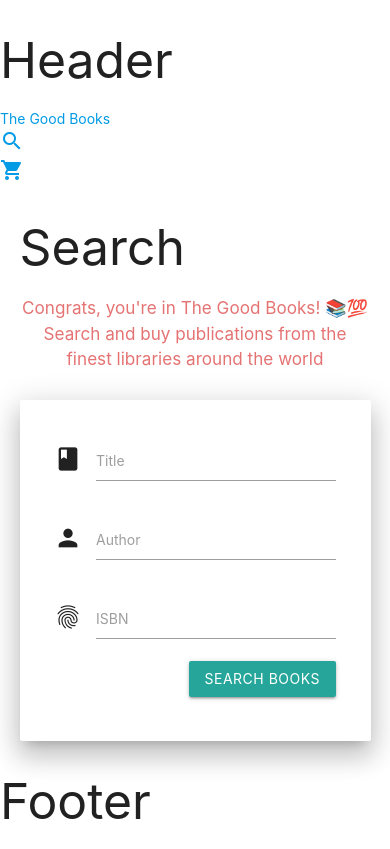
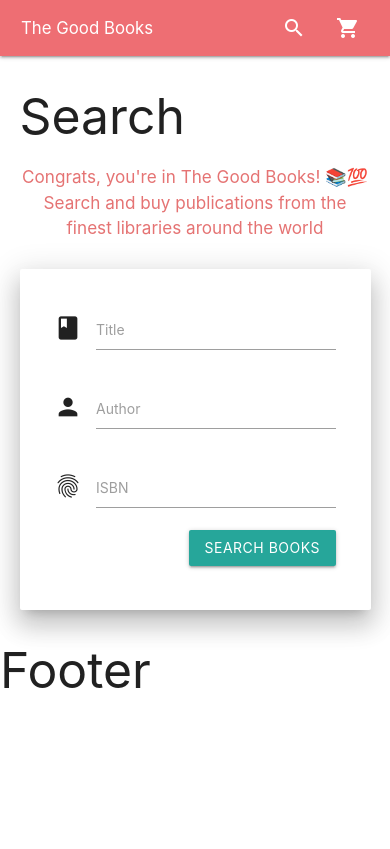
Before and after one commit to niiccolas/the-good-books, an Angular app: page /search in a window 390 px wide. Built offline with nearby package versions, Linux system fonts and the light colour scheme.

Commit message:
Style Header component with responsive capability

```diff
--- a/src/app/components/header/header.component.html
+++ b/src/app/components/header/header.component.html
@@ -1,5 +1,14 @@
-<h2>Header</h2>
-
-<div><a routerLink="/search">The Good Books</a></div>
-<div><a routerLink="/search"><i class="material-icons">search</i></a></div>
-<div><a routerLink="/cart"><i class="material-icons">shopping_cart</i></a></div>
+<nav>
+  <div class="nav-wrapper">
+    <a routerLink="/search" class="brand-logo left">The Good Books</a>
+    <ul id="nav-mobile" class="right">
+      <li class="waves-effect"><a routerLink="/search"><i class="material-icons">search</i></a></li>
+      <li class="waves-effect">
+        <a routerLink="/cart">
+          <i class="material-icons left">shopping_cart</i>
+          <span class="hide-on-small-and-down">0 items</span>
+        </a>
+      </li>
+    </ul>
+  </div>
+</nav>
--- a/src/app/components/header/header.component.sass
+++ b/src/app/components/header/header.component.sass
@@ -0,0 +1,8 @@
+.brand-logo
+  margin-left: 1rem
+  font-size: 1.8rem
+
+// Reduce Brand Logo size on small screens
+@media screen and (max-width: 400px)
+  .brand-logo
+    font-size: 1.2rem
```
